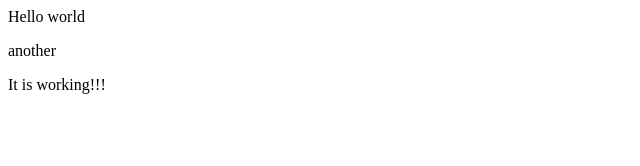
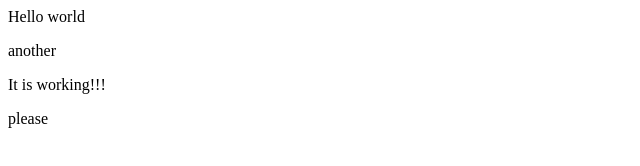
Before and after one commit to DevS2/DevS2.github.io, a plain HTML site: page index.html in a window 1280 px wide. Shown: the full height of the page, 0-640 px from the left. Drawn offline with Linux system fonts and the light colour scheme.

Commit message:
new text

```diff
--- a/index.html
+++ b/index.html
@@ -6,6 +6,7 @@
         <p>Hello world</p>
         <p>another</p>
         <p>It is working!!! </p>
+        <p>please</p>
         </body>
 
 </html>
```
